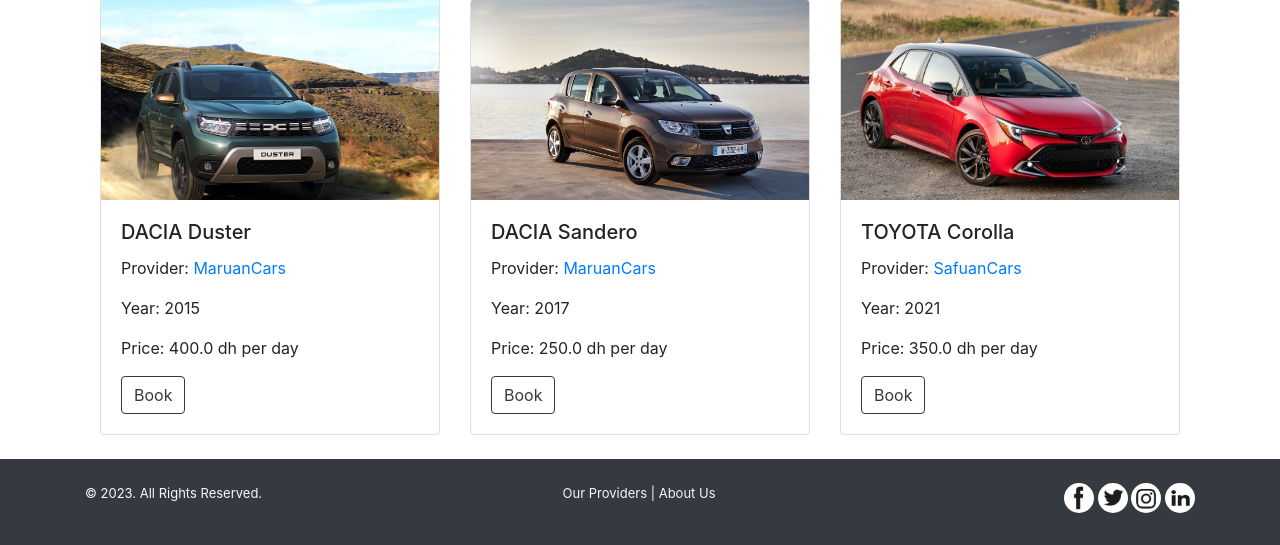
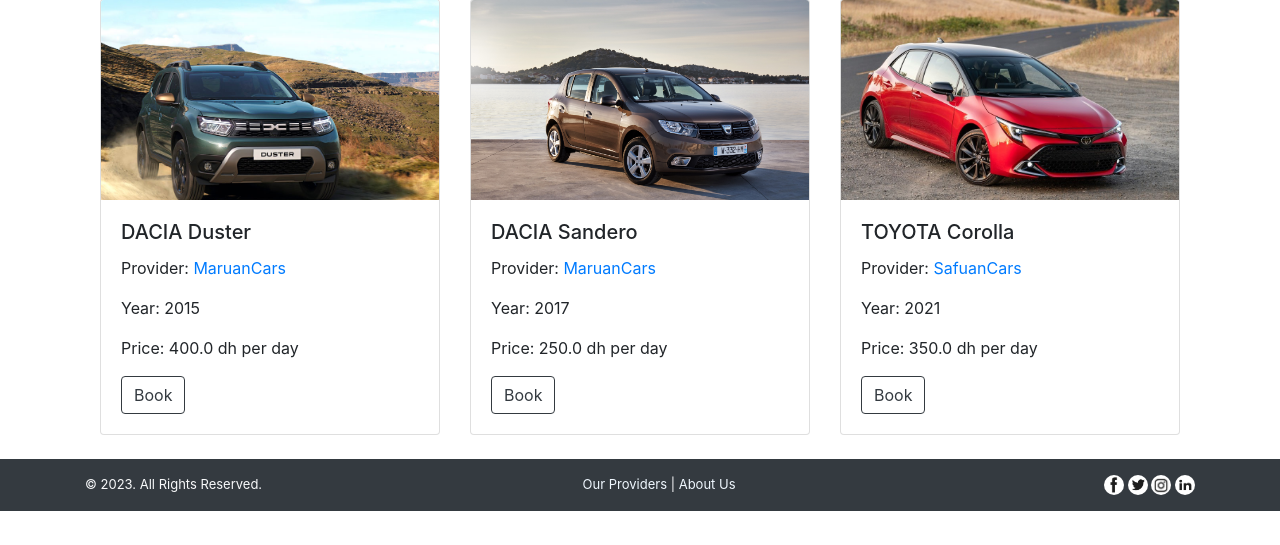
Before and after one commit to Safuan04/Car-rental-service, a Flask app: page /home in a window 1280 px wide. Shown: the part 931-1476 px from the top of the page. After the commit the page ends 1442 px from the top, so only its background shows below. Run offline with Flask 3, Linux system fonts and the light colour scheme; data comes from the database, SQL or seed files in the repository; parts of the project's set-up code (start-up, migrations or seed data) failed here and were passed over; some libraries are stand-ins or nearby versions; some web fonts are replaced.

Commit message:
MVP complete

```diff
--- a/carrent/__init__.py
+++ b/carrent/__init__.py
@@ -8,7 +8,7 @@
 app = Flask(__name__)
 app.config['SECRET_KEY'] = 'ac2f1736284e44ba9b19ccdc97e783b9'
 password = quote_plus('123456@App')
-app.config['SQLALCHEMY_DATABASE_URI'] = f'mysql://carrent_dev:{password}@localhost/carrent_db'
+app.config['SQLALCHEMY_DATABASE_URI'] = f'mysql://tet1car_dev:{password}@localhost/carrent_db'
 db = SQLAlchemy(app)
 bcrypt = Bcrypt(app)
 login_manager = LoginManager(app)
--- a/carrent/templates/Landing_page.html
+++ b/carrent/templates/Landing_page.html
@@ -11,7 +11,7 @@
         <title>CarRent</title>
     {% endif %}
 </head>
-<body class="d-flex flex-column min-vh-100">
+<body class="d-flex flex-column min-vh-100 ">
     <nav class="navbar navbar-expand-lg">
         <a class="navbar-brand logo" href="{{ url_for('home') }}">Tet1Car</a>
         <div class="collapse navbar-collapse" id="navbarNav">
@@ -34,9 +34,9 @@
         <h4>Drive Your Dreams, Rent Your Journey.</h4>
     </div>
 
-    <footer class="footer py-3 mt-auto">
+    <footer class="footer py-2 mt-auto">
         <div class="container">
-            <div class="d-flex flex-column flex-md-row justify-content-between align-items-center">
+            <div class="d-flex flex-column flex-md-row justify-content-between align-items-flex-end">
                 <div class="text-center text-md-left">
                     <p>© 2023. All Rights Reserved.</p>
                 </div>
--- a/carrent/templates/layout.html
+++ b/carrent/templates/layout.html
@@ -29,8 +29,8 @@
         }
 
         .social-icon img {
-            width: 30px;
-            height: 30px;
+            width: 20px;
+            height: 20px;
         }
     </style>
 </head>
@@ -90,9 +90,9 @@
         </div>
     </div>
 
-    <footer class="footer bg-dark text-light py-4 mt-auto">
+    <footer class="footer bg-dark text-light pt-3">
         <div class="container">
-            <div class="d-flex flex-column flex-md-row justify-content-between align-items-center">
+            <div class="d-flex flex-column flex-md-row justify-content-between align-items-flex-end">
                 <div class="text-center text-md-left mb-3 mb-md-0">
                     <p>© 2023. All Rights Reserved.</p>
                 </div>
```
Also changed, not shown: carrent/static/styles/main.css (+12 -4 lines).
